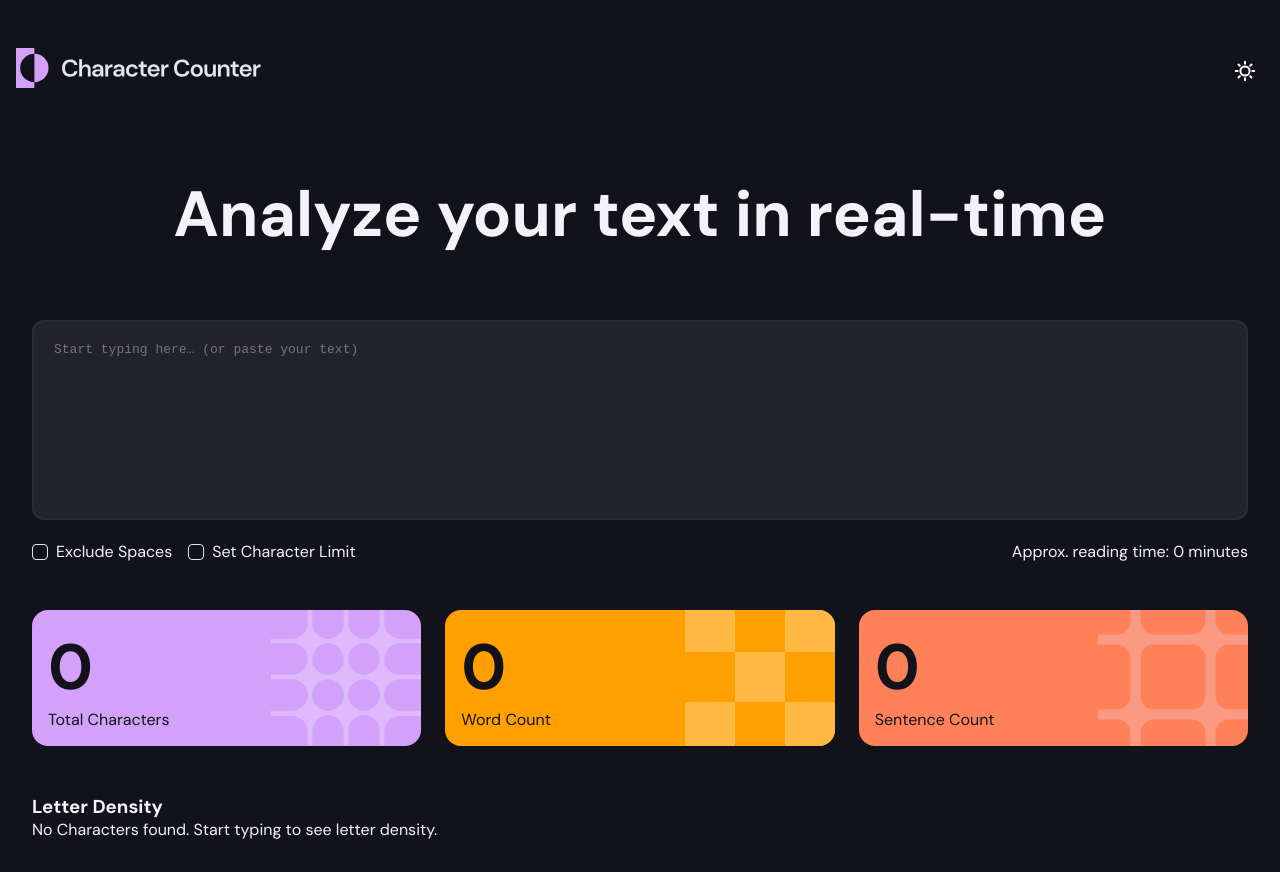
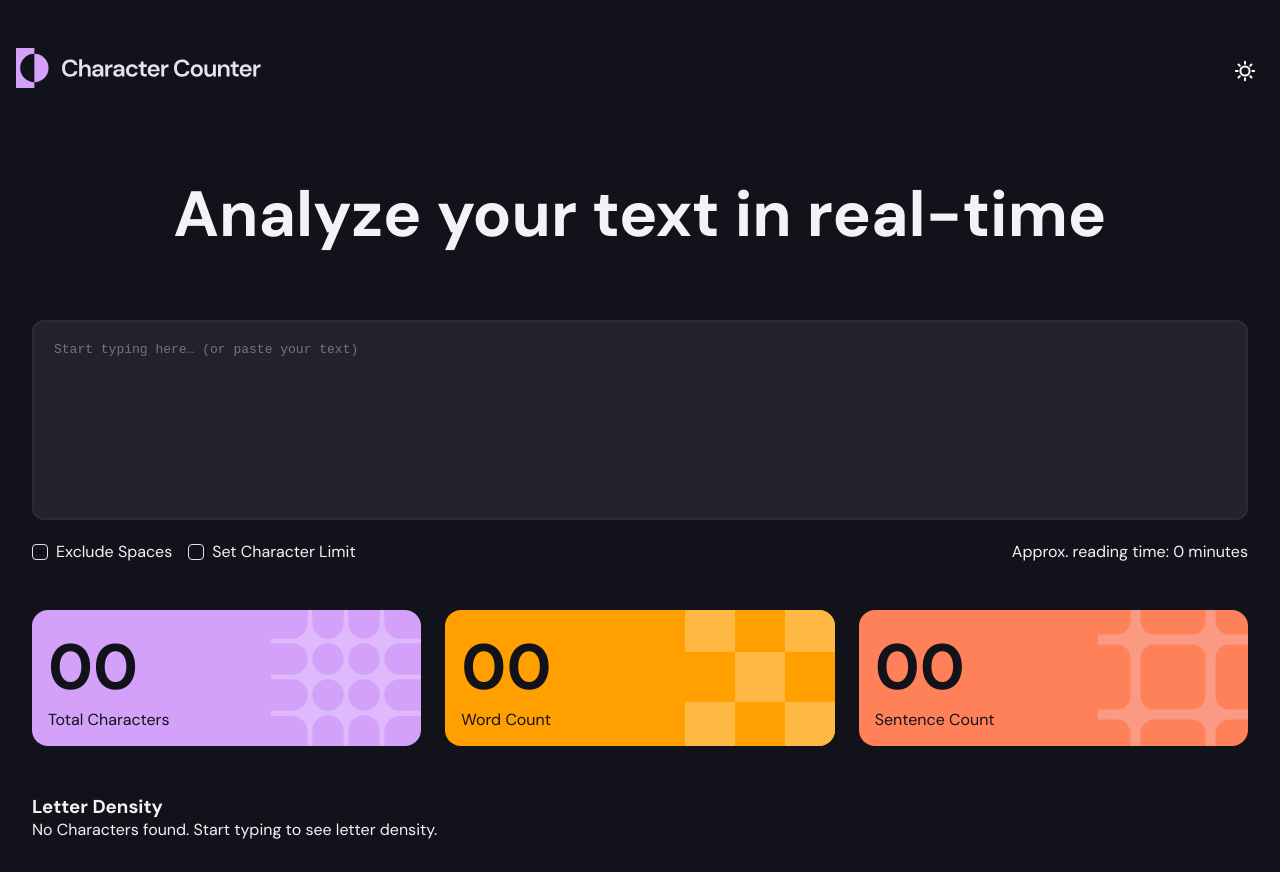
Before and after one commit to osaaroh/68_character_counter, a React (Vite) app: page / in a window 1280 px wide. Built offline with nearby package versions, Linux system fonts and the light colour scheme.

Commit message:
upadte AllStatCards.tsx

```diff
--- a/src/components/AllStatCards.tsx
+++ b/src/components/AllStatCards.tsx
@@ -9,15 +9,15 @@ function AllStatCards() {
   return (
     <div className={`${themeClass} all_cards`}>
         <div className="card card__total">
-            <h2>{characterCount}</h2>
+            <h2>{characterCount<10? `0${characterCount}`:characterCount}</h2>
             <p>Total Characters</p>
         </div>
         <div className="card card__word-count">
-            <h2>{wordCount}</h2>
+            <h2>{wordCount<10? `0${wordCount}`:wordCount}</h2>
             <p>Word Count</p>
         </div>
         <div className="card card__sentence-count">
-            <h2>{sentenceCount}</h2>
+            <h2>{sentenceCount<10? `0${sentenceCount}`:sentenceCount}</h2>
             <p>Sentence Count</p>
         </div>
     </div>
```
